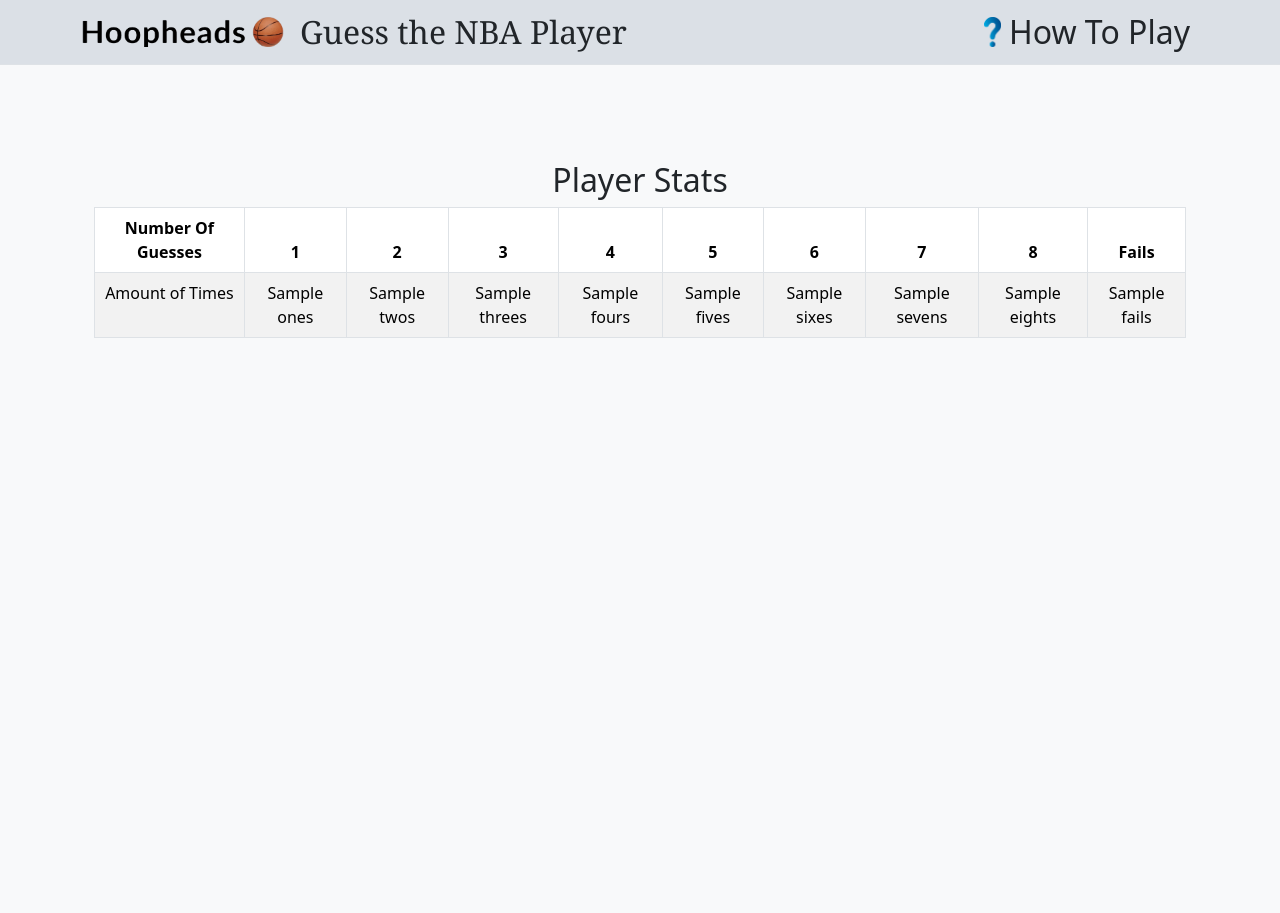
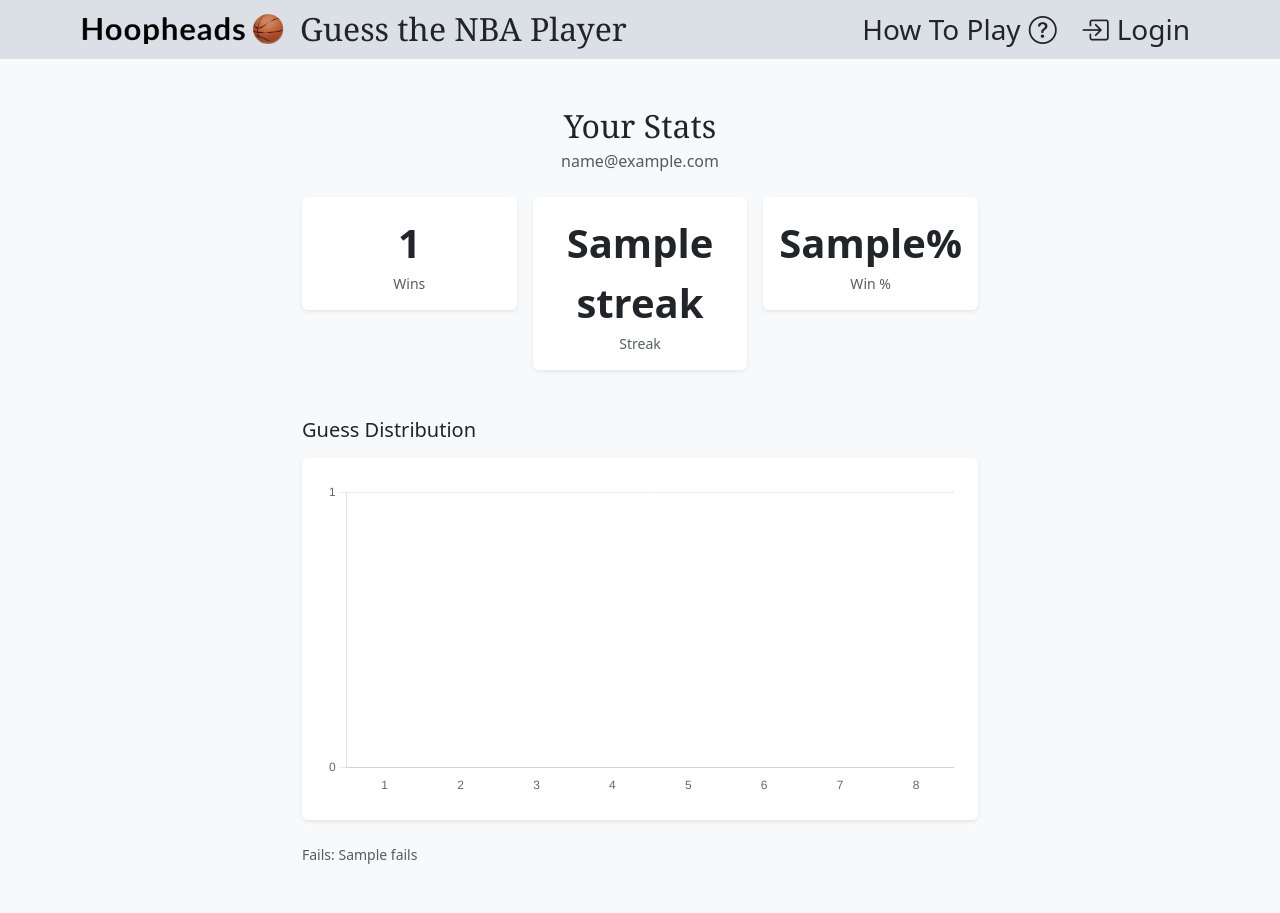
Before and after one commit to anshah1/Hoopheads, a Flask app: template templates/stats.html in a window 1280 px wide. Before the commit the page ends 338 px from the top, so only its background shows below. Run offline with Flask 3, Linux system fonts and the light colour scheme; the template is opened without the code that fills it: most values are stand-ins (such as "Sample title", 1, 10 or a date in 2020).

Commit message:
insane iteration, added auth and stats

```diff
--- a/app.py
+++ b/app.py
@@ -4,16 +4,20 @@ import warnings
 import json
 from io import StringIO
 from flask import Flask, redirect, render_template, session, request, jsonify
-from werkzeug.security import check_password_hash, generate_password_hash
+from supabase import create_client
 from data.dataStorage import divisionBreakdown, conferenceBreakdown
 warnings.simplefilter(action='ignore', category=FutureWarning)
 from datetime import datetime, timedelta
+from dotenv import load_dotenv
+load_dotenv()
 import players
 import unicodedata
 app = Flask(__name__)
 app.config["SESSION_PERMANENT"] = True
 app.permanent_session_lifetime = timedelta(minutes=30)
 app.secret_key = os.environ.get("FLASK_SECRET_KEY", "dev-temp-secret")
+supabase = create_client(os.environ["SUPABASE_URL"], os.environ["SUPABASE_ANON_KEY"])
+supabase_admin = create_client(os.environ["SUPABASE_URL"], os.environ["SUPABASE_SECRET_KEY"])
 
 def load_data():
     try:
@@ -94,6 +98,10 @@ def process_guess():
         # Check if max guesses reached
         if session["guess_count"] == 8:
             session["game_complete"] = True  # Mark as complete
+            if session.get("user_id"):
+                user_id = session["user_id"]
+                current = supabase_admin.table("profiles").select("fails").eq("id", user_id).single().execute()
+                supabase_admin.table("profiles").update({"streak": 0, "fails": current.data["fails"] + 1}).eq("id", user_id).execute()
             return jsonify({
                 "gameOver": True,
                 "redirectTo": "/failure",
@@ -143,6 +151,17 @@ def congrats():
     image_url = request.args.get("image_url")
     player_link = request.args.get("player_link")
 
+    if session.get("user_id"):
+        user_id = session["user_id"]
+        current = supabase_admin.table("profiles").select("streak").eq("id", user_id).single().execute()
+        supabase_admin.table("profiles").update({"streak": current.data["streak"] + 1}).eq("id", user_id).execute()
+
+        current_stats = supabase_admin.table("profiles").select("guess_distribution").eq("id", user_id).single().execute()
+        dist = current_stats.data["guess_distribution"]
+        dist[guess_count - 1] += 1
+        supabase_admin.table("profiles").update({"guess_distribution": dist}).eq("id", user_id).execute()
+
+
     return render_template("congrats.html",
                          player_name=player_name,
                          guess_count=guess_count,
@@ -185,6 +204,54 @@ def failure():
                          image_url=image_url,
                          player_link=player_link,
                          eight_guesses=eight_guesses)
+
+@app.route("/login")
+def login():
+    response = supabase.auth.sign_in_with_oauth({
+        "provider": "google",
+        "options": {
+            "redirect_to": os.environ["SUPABASE_REDIRECT_URL"]
+        }
+    })
+    return redirect(response.url)
+
+@app.route("/auth/callback")
+def auth_callback():
+    code = request.args.get("code")
+    if not code:
+        return redirect("/")
+    auth_response = supabase.auth.exchange_code_for_session({"auth_code": code})
+    user = auth_response.user
+    session["user_id"] = user.id
+    session["user_email"] = user.email
+    supabase_admin.table("profiles").upsert({"id": user.id}, on_conflict="id").execute()
+    return redirect("/")
+
+@app.route("/stats")
+def stats():
+    if not session.get("user_id"):
+        return redirect("/login")
+    user_id = session["user_id"]
+    data = supabase_admin.table("profiles").select("streak, guess_distribution, fails").eq("id", user_id).single().execute().data
+    dist = data["guess_distribution"] or [0]*8
+    fails = data["fails"] or 0
+    win_count = sum(dist)
+    games_played = win_count + fails
+    win_pct = round((win_count / games_played) * 100) if games_played > 0 else 0
+    return render_template("stats.html",
+        user_email=session["user_email"],
+        streak=data["streak"] or 0,
+        win_count=win_count,
+        win_pct=win_pct,
+        guess_distribution=dist,
+        fails=fails
+    )
+
+@app.route("/logout")
+def logout():
+    session.pop("user_id", None)
+    session.pop("user_email", None)
+    return redirect("/")
 
 @app.route("/reset")
 def reset_game():
--- a/requirements.txt
+++ b/requirements.txt
@@ -39,6 +39,7 @@ sortedcontainers==2.4.0
 soupsieve==2.6
 spotipy==2.24.0
 SQLAlchemy==2.0.36
+supabase
 sqlmodel==0.0.22
 tqdm==4.67.1
 trio==0.26.2
--- a/templates/layout.html
+++ b/templates/layout.html
@@ -4,8 +4,11 @@
 <head>
     <meta charset="utf-8">
     <meta name="viewport" content="width=device-width, initial-scale=1, shrink-to-fit=no">
-    <link href="https://cdn.jsdelivr.net/npm/bootstrap@5.3.3/dist/css/bootstrap.min.css" rel="stylesheet" integrity="sha384-QWTKZyjpPEjISv5WaRU9OFeRpok6YctnYmDr5pNlyT2bRjXh0JMhjY6hW+ALEwIH" crossorigin="anonymous">
-    <script src="https://cdn.jsdelivr.net/npm/bootstrap@5.3.3/dist/js/bootstrap.bundle.min.js" integrity="sha384-YvpcrYf0tY3lHB60NNkmXc5s9fDVZLESaAA55NDzOxhy9GkcIdslK1eN7N6jIeHz" crossorigin="anonymous"></script>
+    <link href="https://cdn.jsdelivr.net/npm/bootstrap@5.3.3/dist/css/bootstrap.min.css" rel="stylesheet"
+        integrity="sha384-QWTKZyjpPEjISv5WaRU9OFeRpok6YctnYmDr5pNlyT2bRjXh0JMhjY6hW+ALEwIH" crossorigin="anonymous">
+    <script src="https://cdn.jsdelivr.net/npm/bootstrap@5.3.3/dist/js/bootstrap.bundle.min.js"
+        integrity="sha384-YvpcrYf0tY3lHB60NNkmXc5s9fDVZLESaAA55NDzOxhy9GkcIdslK1eN7N6jIeHz"
+        crossorigin="anonymous"></script>
     <script>
         window.va = window.va || function () { (window.vaq = window.vaq || []).push(arguments); };
     </script>
@@ -15,6 +18,7 @@
     </script>
     <script defer src="/_vercel/speed-insights/script.js"></script>
     <link href="/static/images/favicon.png" rel="shortcut icon">
+    <link href="https://cdn.jsdelivr.net/npm/bootstrap-icons@1.11.3/font/bootstrap-icons.min.css" rel="stylesheet">
     <link href="/static/styles.css" rel="stylesheet">
 
     <title>Hoophead: Guess the NBA Player</title>
@@ -23,33 +27,69 @@
 <body class="bg-light">
     <nav class="navbar navbar-light border-bottom py-0" style="background-color: #dbe0e6;">
         <div class="container">
-            <!-- Mobile layout: Logo and text stacked on left, help on right -->
+            <!-- Mobile layout -->
             <div class="d-flex justify-content-between align-items-center w-100 d-lg-none py-1">
                 <div class="d-flex flex-column align-items-left">
                     <div class="d-flex align-items-center gap-2">
                         <img src="../static/images/logo.png" alt="Logo" class="nav-icon" style="max-height: 1.9rem;">
                     </div>
-                    <span class="text-muted fs-6" style="font-family: Georgia, 'Times New Roman', Times, serif;">Guess the NBA Player</span>
+                    <span class="text-muted fs-6" style="font-family: Georgia, 'Times New Roman', Times, serif;">Guess
+                        the NBA Player</span>
                 </div>
 
+                <div class="d-flex align-items-center gap-3">
                     <div class="d-flex align-items-center gap-2 text-decoration-none text-dark rounded p-2 hover-bg-light"
                         role="button" data-bs-toggle="modal" data-bs-target="#infoModal">
-                    <img src="../static/images/help2.png" alt="Help Icon" class="nav-icon" style="max-height: 2.8rem;">
+                        <i class="bi bi-question-circle fs-5"></i>
                         <span class="fs-5">How To Play</span>
+                    </div>
+                    {% if session.get("user_id") %}
+                        <a href="/stats" class="d-flex align-items-center gap-2 text-decoration-none text-dark rounded p-2 hover-bg-light">
+                            <i class="bi bi-bar-chart-line fs-5"></i>
+                            <span class="fs-5">Stats</span>
+                        </a>
+                        <a href="/logout" class="d-flex align-items-center gap-2 text-decoration-none text-dark rounded p-2 hover-bg-light">
+                            <i class="bi bi-box-arrow-right fs-5"></i>
+                            <span class="fs-5">Logout</span>
+                        </a>
+                    {% else %}
+                        <a href="/login" class="d-flex align-items-center gap-2 text-decoration-none text-dark rounded p-2 hover-bg-light">
+                            <i class="bi bi-box-arrow-in-right fs-5"></i>
+                            <span class="fs-5">Login</span>
+                        </a>
+                    {% endif %}
                 </div>
             </div>
 
-            <!-- Desktop layout: Original horizontal layout -->
+            <!-- Desktop layout -->
             <div class="d-none d-lg-flex justify-content-between align-items-center w-100">
                 <a href="/" class="d-flex align-items-center gap-2 text-decoration-none">
                     <img src="../static/images/logo.png" alt="Logo" class="nav-icon" style="max-height: 1.9rem;">
-                    <span class="navbar-brand text-dark fs-2 m-0 ps-2" style="font-family: Georgia, 'Times New Roman', Times, serif;">Guess the NBA Player</span>
+                    <span class="navbar-brand text-dark fs-2 m-0 ps-2"
+                        style="font-family: Georgia, 'Times New Roman', Times, serif;">Guess the NBA Player</span>
                 </a>
 
+                <div class="d-flex align-items-center gap-2">
                     <div class="d-flex align-items-center gap-2 text-decoration-none text-dark rounded p-2 hover-bg-light"
                         role="button" data-bs-toggle="modal" data-bs-target="#infoModal">
-                    <img src="../static/images/help2.png" alt="Help Icon" class="nav-icon" style="max-height: 1.9rem;">
-                    <span class="fs-2">How To Play</span>
+                        <span class="fs-3">How To Play</span>
+                        <i class="bi bi-question-circle fs-3"></i>
+                    </div>
+                    {% if session.get("user_id") %}
+                        <a href="/stats" class="d-flex align-items-center gap-2 text-decoration-none text-dark rounded p-2 hover-bg-light">
+                            <i class="bi bi-bar-chart-line fs-3"></i>
+                            <span class="fs-3">Stats</span>
+                        </a>
+                        <a href="/logout" class="d-flex align-items-center gap-2 text-decoration-none text-dark rounded p-2 hover-bg-light">
+                            <i class="bi bi-box-arrow-right fs-3"></i>
+                            <span class="fs-3">Logout</span>
+                        </a>
+                    {% else %}
+                        <a href="/login" class="d-flex align-items-center gap-2 text-decoration-none text-dark rounded p-2 hover-bg-light">
+                            <i class="bi bi-box-arrow-in-right fs-3"></i>
+                            <span class="fs-3">Login</span>
+                        </a>
+                    {% endif %}
                 </div>
             </div>
         </div>
@@ -96,19 +136,24 @@
                     <h5 class="mt-4 mb-2">Examples</h5>
                     <div class="mb-3">
                         <img src="../static/images/ex1.png" alt="Example 1" class="img-fluid rounded">
-                        <p class="mt-2 mb-2 text-muted">The correct player is not in the Western Conference, is slightly shorter than 6'6", and is younger than 27.</p>
+                        <p class="mt-2 mb-2 text-muted">The correct player is not in the Western Conference, is slightly
+                            shorter than 6'6", and is younger than 27.</p>
                     </div>
                     <div class="mb-3">
                         <img src="../static/images/ex2.png" alt="Example 2" class="img-fluid rounded">
-                        <p class="mt-2 mb-2 text-muted">The correct player is in the Southwest Division and is slighty taller than 6'7". They are older than 22.</p>
+                        <p class="mt-2 mb-2 text-muted">The correct player is in the Southwest Division and is slighty
+                            taller than 6'7". They are older than 22.</p>
                     </div>
                     <div class="mb-3">
                         <img src="../static/images/ex3.png" alt="Example 3" class="img-fluid rounded">
-                        <p class="mt-2 mb-2 text-muted">The correct player is in either the Central or Atlantic division, shorter than 7'0", and slightly older than 23.</p>
+                        <p class="mt-2 mb-2 text-muted">The correct player is in either the Central or Atlantic
+                            division, shorter than 7'0", and slightly older than 23.</p>
                     </div>
 
-                    <p class="mt-4 fst-italic fw-bold">All players who played at least 30 games in 2024-2025 are able to be guessed</p>
-                    <p class="mt-4 fst-italic fw-bold">Only players who averaged at least 7 points per game will be the answer</p>
+                    <p class="mt-4 fst-italic fw-bold">All players who played at least 30 games in 2024-2025 are able to
+                        be guessed</p>
+                    <p class="mt-4 fst-italic fw-bold">Only players who averaged at least 7 points per game will be the
+                        answer</p>
                 </div>
                 <div class="modal-footer">
                     <button type="button" class="btn btn-secondary" data-bs-dismiss="modal">Close</button>
--- a/templates/stats.html
+++ b/templates/stats.html
@@ -1,41 +1,74 @@
 {% extends "layout.html" %}
 
-{% block title %}
-    Your stats
+{% block main %}
+<div class="container" style="max-width: 700px;">
+    <h2 class="mb-1" style="font-family: Georgia, 'Times New Roman', Times, serif;">Your Stats</h2>
+    <p class="text-muted mb-4">{{ user_email }}</p>
+
+    <!-- Summary Cards -->
+    <div class="row g-3 mb-5">
+        <div class="col-4">
+            <div class="card text-center border-0 shadow-sm py-3">
+                <div class="fs-1 fw-bold">{{ win_count }}</div>
+                <div class="text-muted small">Wins</div>
+            </div>
+        </div>
+        <div class="col-4">
+            <div class="card text-center border-0 shadow-sm py-3">
+                <div class="fs-1 fw-bold">{{ streak }}</div>
+                <div class="text-muted small">Streak</div>
+            </div>
+        </div>
+        <div class="col-4">
+            <div class="card text-center border-0 shadow-sm py-3">
+                <div class="fs-1 fw-bold">{{ win_pct }}%</div>
+                <div class="text-muted small">Win %</div>
+            </div>
+        </div>
+    </div>
+
+    <!-- Guess Distribution -->
+    <h5 class="mb-3 text-start">Guess Distribution</h5>
+    <div class="card border-0 shadow-sm p-4 mb-4">
+        <canvas id="distributionChart"></canvas>
+    </div>
+
+    <div class="text-muted small text-start">Fails: {{ fails }}</div>
+</div>
+
+<script src="https://cdn.jsdelivr.net/npm/chart.js"></script>
+<script>
+    const dist = {{ guess_distribution | tojson }};
+    const ctx = document.getElementById('distributionChart').getContext('2d');
+
+    new Chart(ctx, {
+        type: 'bar',
+        data: {
+            labels: ['1', '2', '3', '4', '5', '6', '7', '8'],
+            datasets: [{
+                label: 'Games',
+                data: dist,
+                backgroundColor: '#90EE90',
+                borderRadius: 6,
+                borderSkipped: false,
+            }]
+        },
+        options: {
+            responsive: true,
+            plugins: {
+                legend: { display: false },
+            },
+            scales: {
+                y: {
+                    beginAtZero: true,
+                    ticks: { stepSize: 1 },
+                    grid: { color: '#e9ecef' }
+                },
+                x: {
+                    grid: { display: false }
+                }
+            }
+        }
+    });
+</script>
 {% endblock %}
-
-{% block main %}
-<div class="container mt-5">
-    <h2 class="text-center">Player Stats</h2>
-    <table class="table table-striped table-bordered table-hover">
-        <thead class="thead-dark">
-            <tr>
-                <th>Number Of Guesses</th>
-                <th>1</th>
-                <th>2</th>
-                <th>3</th>
-                <th>4</th>
-                <th>5</th>
-                <th>6</th>
-                <th>7</th>
-                <th>8</th>
-                <th>Fails</th>
-            </tr>
-        </thead>
-        <tbody>
-            <tr>
-                <td>Amount of Times</td>
-                <td>{{ ones }}</td>
-                <td>{{ twos }}</td>
-                <td>{{ threes }}</td>
-                <td>{{ fours }}</td>
-                <td>{{ fives }}</td>
-                <td>{{ sixes }}</td>
-                <td>{{ sevens }}</td>
-                <td>{{ eights }}</td>
-                <td>{{ fails }}</td>
-            </tr>
-        </tbody>
-    </table>
-</div>
-{% endblock %}
```
Also changed, not shown: schema.sql (+1 -8 lines), templates/index.html (+7 -0 lines), 2 other files. Lines whose indentation alone changed are shown as unchanged.
